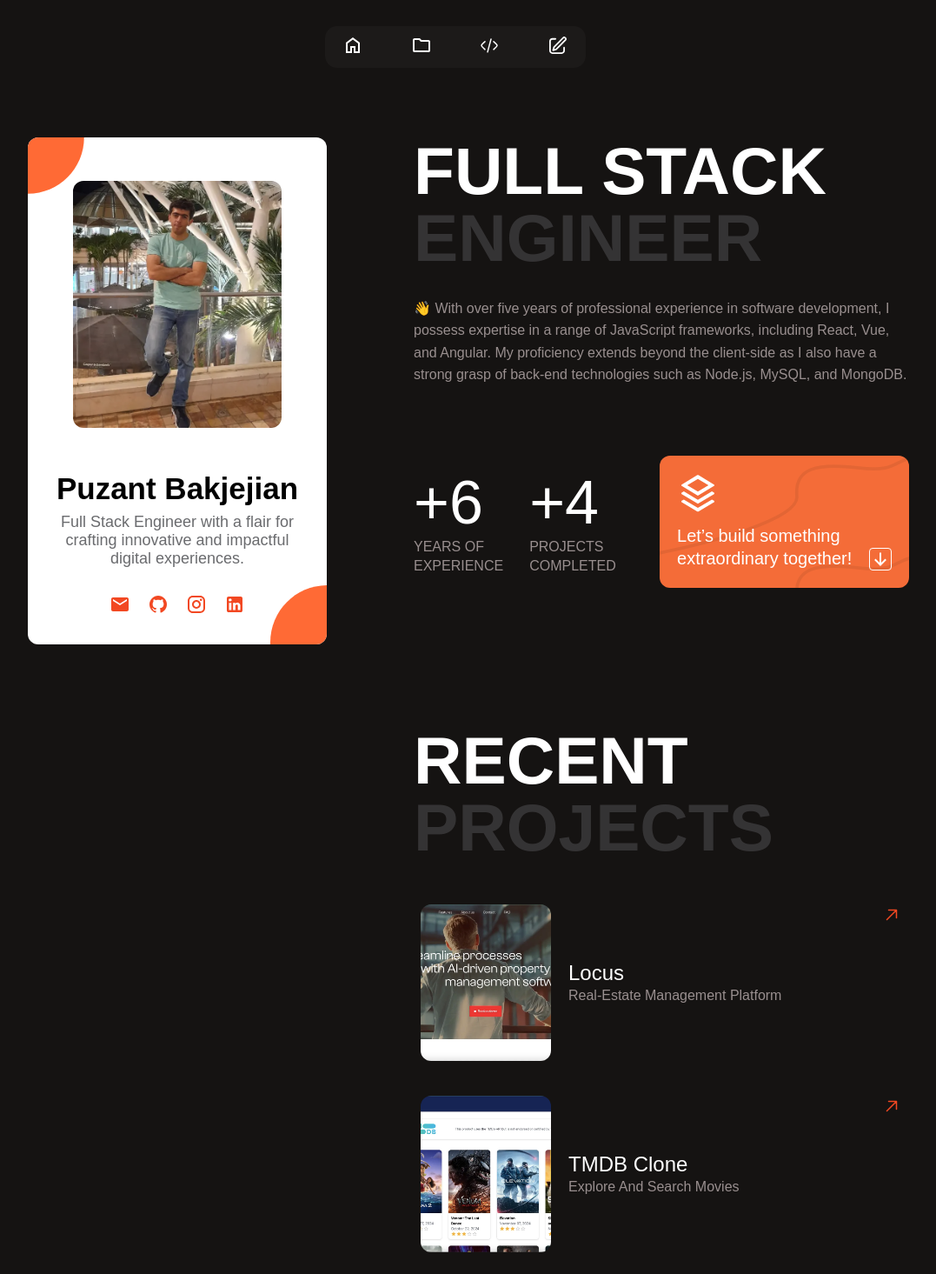
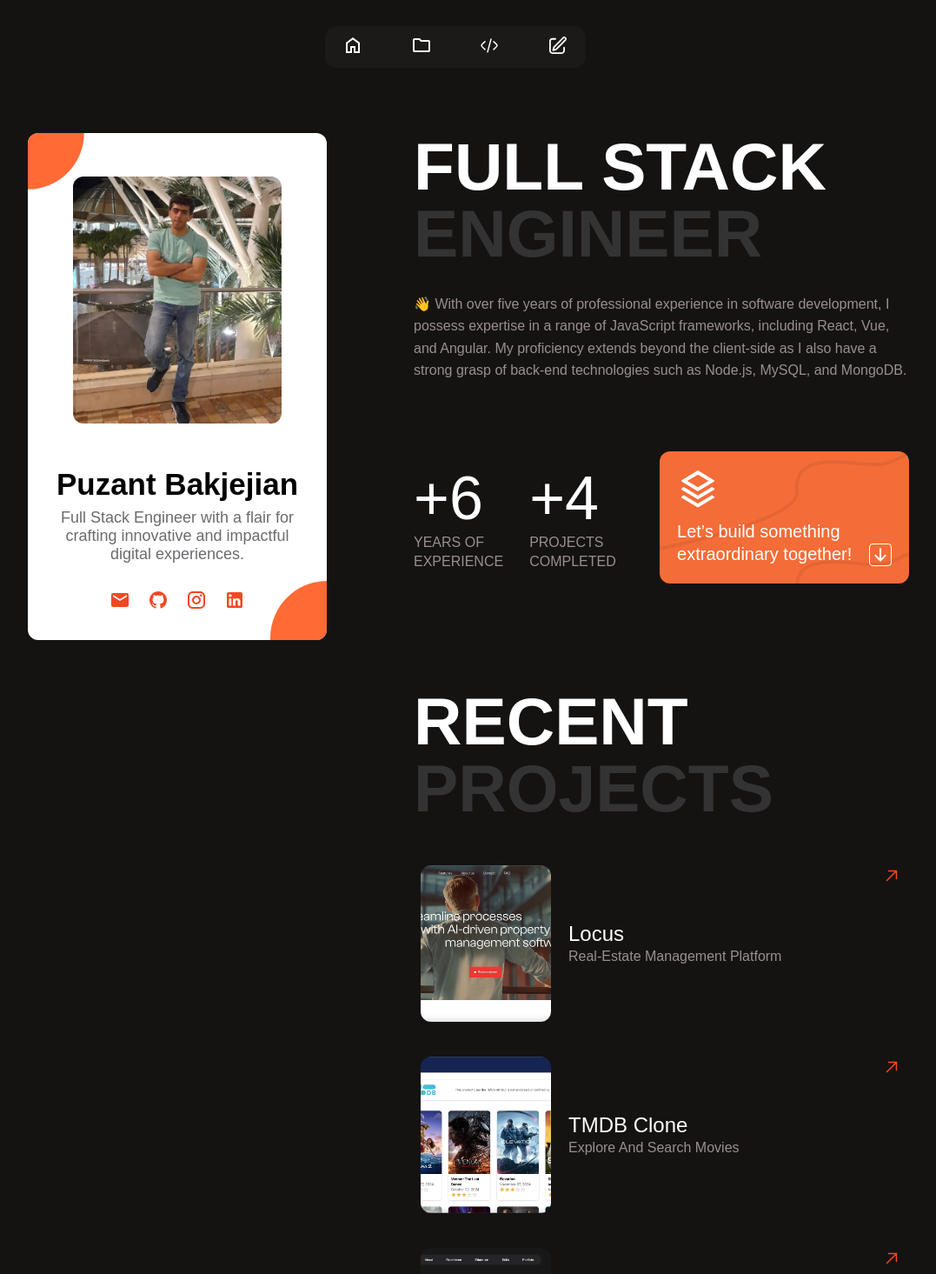
Before and after one commit to puzant/portfolio, a Vue app: page / in a window 1280 px wide. Shown: the top 1465 px of the page at 87% size, without its empty margins (116-1193 px from the left). Built offline with nearby package versions, Linux system fonts and the light colour scheme.

Commit message:
initial styles

```diff
--- a/src/assets/styles/styles.scss
+++ b/src/assets/styles/styles.scss
@@ -48,7 +48,6 @@ html:focus-within {
     display: flex;
     align-items: start;
     gap: 100px;
-    margin: 60px 0;
     padding: 20px;
     @media (max-width: 768px) {
       margin: 0;
@@ -63,9 +62,23 @@ html:focus-within {
     width: 100%;
     display: flex;
     flex-direction: column;
-    gap: 80px;
+    gap: 40px;
     @media (max-width: 768px) {
       gap: 20px;
     }
   }
+
+  .fade-in {
+    opacity: 1;
+    transform: translateY(25px);
+    transition: opacity 1s ease-out, transform 0.6s ease-out;
+    @media (max-width: 768px) {
+      transform: translateY(2px);
+
+    }
+  }
+
+  .hidden {
+    opacity: 0;
+  }
 }
--- a/src/components/AboutMe/AboutMe.vue
+++ b/src/components/AboutMe/AboutMe.vue
@@ -54,6 +54,7 @@ export default {
 @import '@/assets/styles/variables';
 
 .container {
+  opacity: 0;
   .title {
     font-size: clamp(40px, 6vw, 90px);
     line-height: 1;
--- a/src/components/ContactForm/ContactForm.vue
+++ b/src/components/ContactForm/ContactForm.vue
@@ -157,6 +157,7 @@ export default {
 @import '@/assets/styles/variables';
 
 .contactForm {
+  opacity: 0;
   .title {
     font-size: clamp(40px, 6vw, 90px);
     font-weight: bold;
--- a/src/components/MyPublications/MyPublications.vue
+++ b/src/components/MyPublications/MyPublications.vue
@@ -63,6 +63,7 @@ export default {
 @import '@/assets/styles/variables';
 
 .container {
+  opacity: 0;
   .title {
     font-size: clamp(40px, 6vw, 90px);
     line-height: 1;
--- a/src/components/RecentProjects/RecentProjects.vue
+++ b/src/components/RecentProjects/RecentProjects.vue
@@ -46,6 +46,7 @@ export default {
 @import '@/assets/styles/variables';
 
 .container {
+  opacity: 0;
   .title {
     font-size: clamp(40px, 6vw, 90px);
     line-height: 1;
--- a/src/components/Sidebar/Sidebar.vue
+++ b/src/components/Sidebar/Sidebar.vue
@@ -34,7 +34,7 @@ export default {
 .parentContainer {
   position: sticky;
   top: 40px;
-
+  opacity: 0;
   @media (max-width: 768px) {
     position: static;
   }
--- a/src/components/TechSkills/TechSkills.vue
+++ b/src/components/TechSkills/TechSkills.vue
@@ -38,6 +38,7 @@ export default {
 @import '@/assets/styles/variables';
 
 .container {
+  opacity: 0;
   .title {
     font-size: clamp(40px, 6vw, 90px);
     line-height: 1;
```
